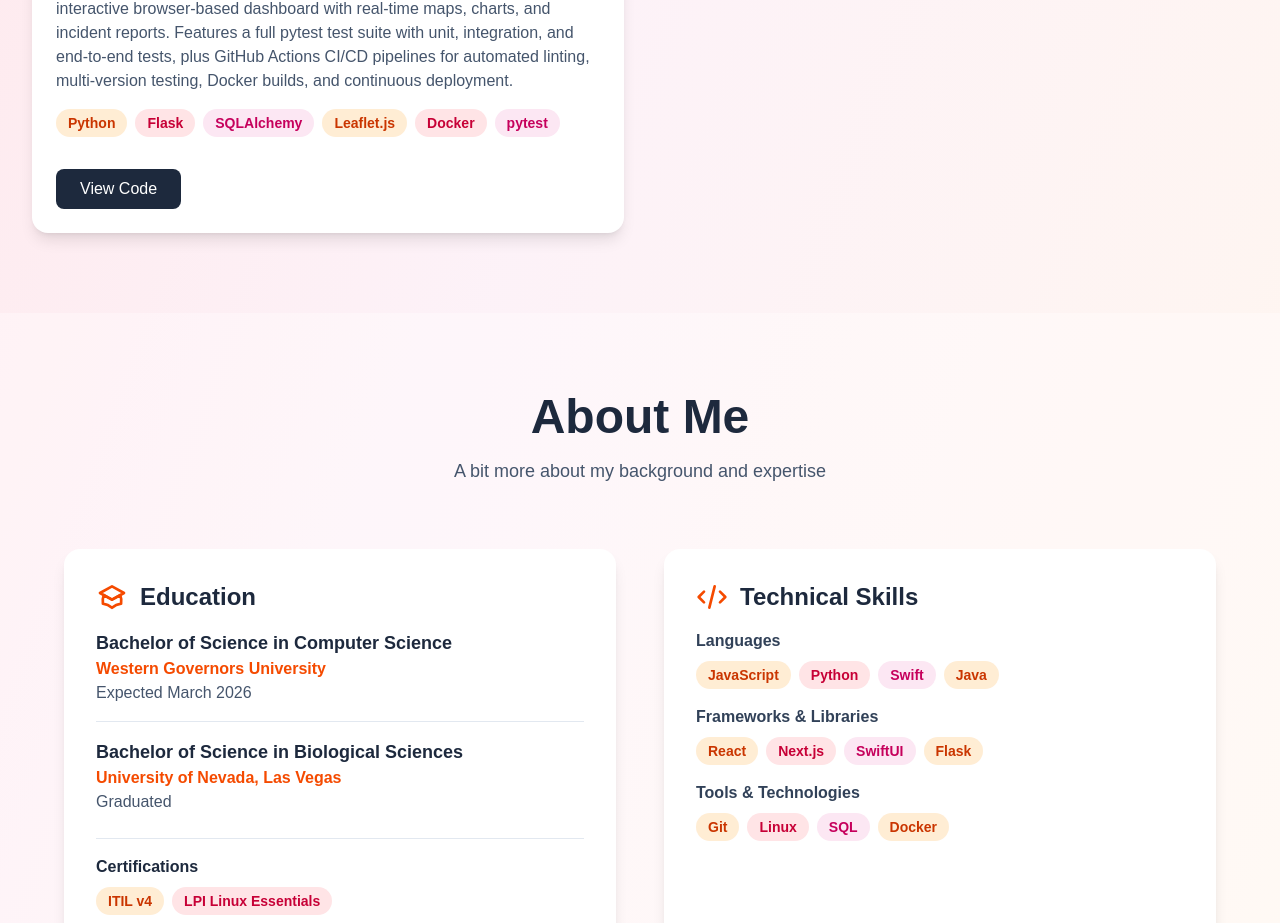
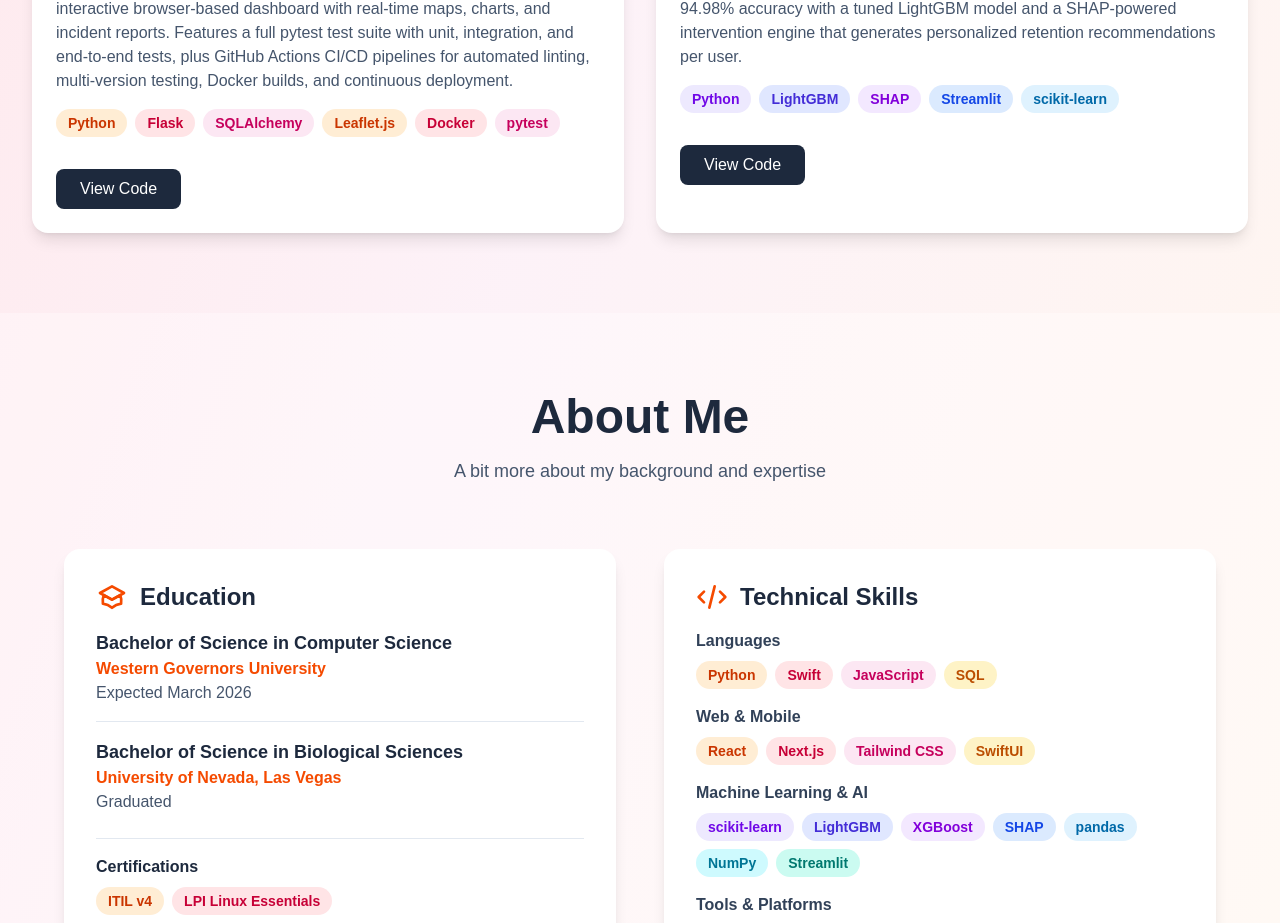
Before and after one commit to AshlynnFaithMoore/my-portfolio, a Next.js app: page / in a window 1280 px wide. Shown: the part 1859-2782 px from the top of the page. Built offline with nearby package versions, Linux system fonts and the light colour scheme.

Commit message:
Add: Added in Silent Churn Predictor and updated skills

```diff
--- a/src/app/page.js
+++ b/src/app/page.js
@@ -282,6 +282,36 @@ export default function Home() {
               </div>
             </div>
 
+            {/* Project 3: Silent Churn Predictor */}
+            <div className="bg-white rounded-2xl shadow-lg overflow-hidden hover:shadow-2xl transition-shadow duration-300">
+              <div className="h-48 bg-gradient-to-br from-violet-500 to-indigo-500 flex items-center justify-center">
+                <p className="text-white text-2xl font-bold">Silent Churn</p>
+              </div>
+              <div className="p-6 space-y-4">
+                <h3 className="text-2xl font-bold text-slate-800">
+                  Silent Churn Predictor
+                </h3>
+                <p className="text-slate-600">
+                  A machine learning system that predicts silent churn in wearable fitness apps using behavioral signals from 100K+ WHOOP records. Achieved 94.98% accuracy with a tuned LightGBM model and a SHAP-powered intervention engine that generates personalized retention recommendations per user.
+                </p>
+                <div className="flex flex-wrap gap-2">
+                  <span className="bg-violet-100 text-violet-700 px-3 py-1 rounded-full text-sm font-semibold">Python</span>
+                  <span className="bg-indigo-100 text-indigo-700 px-3 py-1 rounded-full text-sm font-semibold">LightGBM</span>
+                  <span className="bg-purple-100 text-purple-700 px-3 py-1 rounded-full text-sm font-semibold">SHAP</span>
+                  <span className="bg-blue-100 text-blue-700 px-3 py-1 rounded-full text-sm font-semibold">Streamlit</span>
+                  <span className="bg-sky-100 text-sky-700 px-3 py-1 rounded-full text-sm font-semibold">scikit-learn</span>
+                </div>
+                <div className="flex gap-4 pt-4">
+                  <a
+                    href="https://gitlab.com/wgu-gitlab-environment/student-repos/AshlynnFaith22/d683-advanced-ai-and-ml"
+                    target="_blank"
+                    className="bg-slate-800 text-white px-6 py-2 rounded-lg hover:bg-slate-700 transition"
+                  >
+                    View Code
+                  </a>
+                </div>
+              </div>
+            </div>
 
           </div>
         </div>
@@ -349,33 +379,50 @@ export default function Home() {
               </div>
 
               <div className="space-y-4">
+                {/* Languages */}
                 <div>
                   <h4 className="font-semibold text-slate-700 mb-2">Languages</h4>
                   <div className="flex flex-wrap gap-2">
-                    <span className="bg-orange-100 text-orange-700 px-3 py-1 rounded-full text-sm font-semibold">JavaScript</span>
-                    <span className="bg-rose-100 text-rose-700 px-3 py-1 rounded-full text-sm font-semibold">Python</span>
-                    <span className="bg-pink-100 text-pink-700 px-3 py-1 rounded-full text-sm font-semibold">Swift</span>
-                    <span className="bg-orange-100 text-orange-700 px-3 py-1 rounded-full text-sm font-semibold">Java</span>
+                    <span className="bg-orange-100 text-orange-700 px-3 py-1 rounded-full text-sm font-semibold">Python</span>
+                    <span className="bg-rose-100 text-rose-700 px-3 py-1 rounded-full text-sm font-semibold">Swift</span>
+                    <span className="bg-pink-100 text-pink-700 px-3 py-1 rounded-full text-sm font-semibold">JavaScript</span>
+                    <span className="bg-amber-100 text-amber-700 px-3 py-1 rounded-full text-sm font-semibold">SQL</span>
                   </div>
                 </div>
 
+                {/* Web & Mobile */}
                 <div>
-                  <h4 className="font-semibold text-slate-700 mb-2">Frameworks & Libraries</h4>
+                  <h4 className="font-semibold text-slate-700 mb-2">Web & Mobile</h4>
                   <div className="flex flex-wrap gap-2">
                     <span className="bg-orange-100 text-orange-700 px-3 py-1 rounded-full text-sm font-semibold">React</span>
                     <span className="bg-rose-100 text-rose-700 px-3 py-1 rounded-full text-sm font-semibold">Next.js</span>
-                    <span className="bg-pink-100 text-pink-700 px-3 py-1 rounded-full text-sm font-semibold">SwiftUI</span>
-                    <span className="bg-orange-100 text-orange-700 px-3 py-1 rounded-full text-sm font-semibold">Flask</span>
+                    <span className="bg-pink-100 text-pink-700 px-3 py-1 rounded-full text-sm font-semibold">Tailwind CSS</span>
+                    <span className="bg-amber-100 text-amber-700 px-3 py-1 rounded-full text-sm font-semibold">SwiftUI</span>
                   </div>
                 </div>
 
+                {/* Machine Learning & AI */}
                 <div>
-                  <h4 className="font-semibold text-slate-700 mb-2">Tools & Technologies</h4>
+                  <h4 className="font-semibold text-slate-700 mb-2">Machine Learning & AI</h4>
+                  <div className="flex flex-wrap gap-2">
+                    <span className="bg-violet-100 text-violet-700 px-3 py-1 rounded-full text-sm font-semibold">scikit-learn</span>
+                    <span className="bg-indigo-100 text-indigo-700 px-3 py-1 rounded-full text-sm font-semibold">LightGBM</span>
+                    <span className="bg-purple-100 text-purple-700 px-3 py-1 rounded-full text-sm font-semibold">XGBoost</span>
+                    <span className="bg-blue-100 text-blue-700 px-3 py-1 rounded-full text-sm font-semibold">SHAP</span>
+                    <span className="bg-sky-100 text-sky-700 px-3 py-1 rounded-full text-sm font-semibold">pandas</span>
+                    <span className="bg-cyan-100 text-cyan-700 px-3 py-1 rounded-full text-sm font-semibold">NumPy</span>
+                    <span className="bg-teal-100 text-teal-700 px-3 py-1 rounded-full text-sm font-semibold">Streamlit</span>
+                  </div>
+                </div>
+
+                {/* Tools */}
+                <div>
+                  <h4 className="font-semibold text-slate-700 mb-2">Tools & Platforms</h4>
                   <div className="flex flex-wrap gap-2">
                     <span className="bg-orange-100 text-orange-700 px-3 py-1 rounded-full text-sm font-semibold">Git</span>
                     <span className="bg-rose-100 text-rose-700 px-3 py-1 rounded-full text-sm font-semibold">Linux</span>
-                    <span className="bg-pink-100 text-pink-700 px-3 py-1 rounded-full text-sm font-semibold">SQL</span>
-                    <span className="bg-orange-100 text-orange-700 px-3 py-1 rounded-full text-sm font-semibold">Docker</span>
+                    <span className="bg-pink-100 text-pink-700 px-3 py-1 rounded-full text-sm font-semibold">VS Code</span>
+                    <span className="bg-amber-100 text-amber-700 px-3 py-1 rounded-full text-sm font-semibold">Jupyter</span>
                   </div>
                 </div>
               </div>
```
